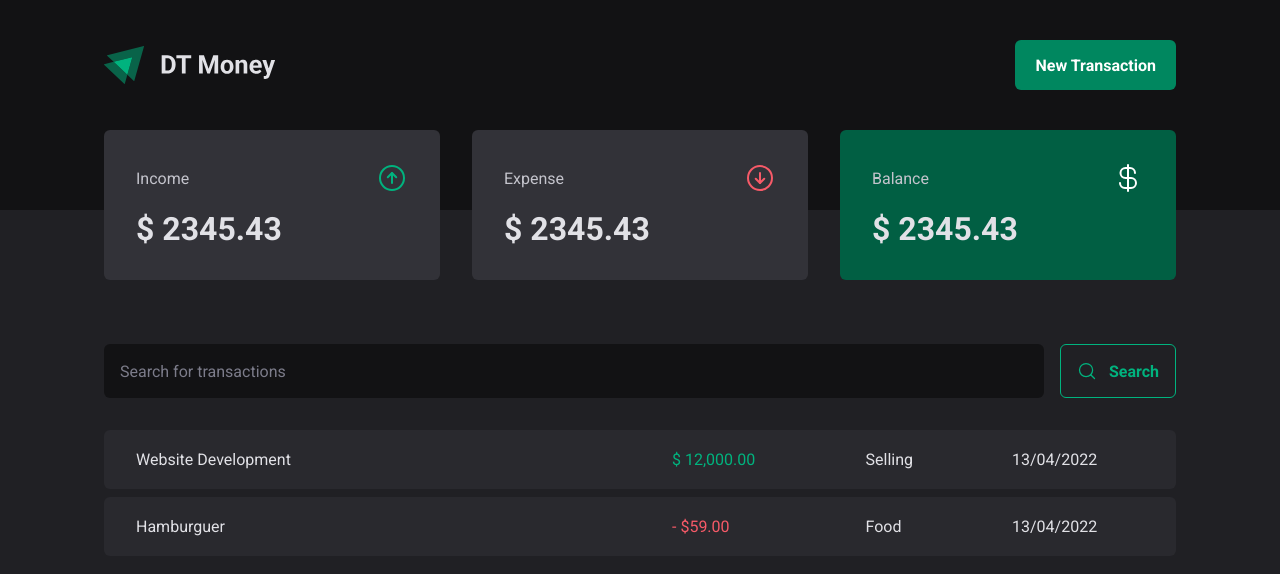
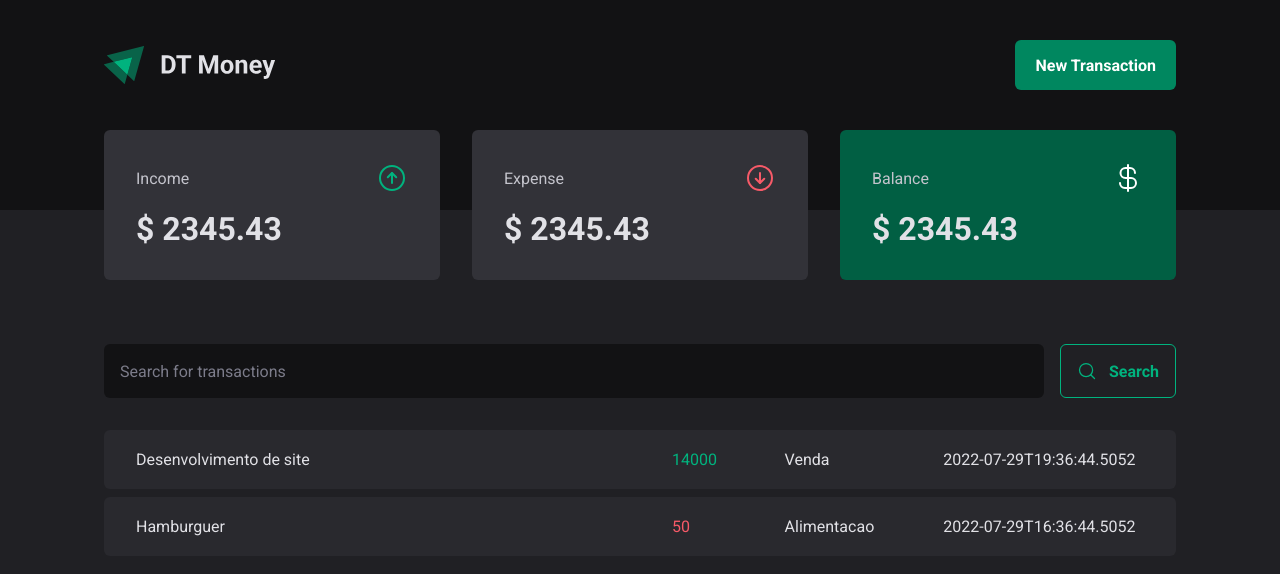
Before and after one commit to ericazpcalaca/dt-money, a React (Vite) app: page / in a window 1280 px wide. Shown: the top 574 px of the page. Built offline with nearby package versions, Linux system fonts and the light colour scheme; data requests are answered from the project's data file.

Commit message:
Config JSON server and request of HTTP

```diff
--- a/package.json
+++ b/package.json
@@ -5,6 +5,7 @@
   "type": "module",
   "scripts": {
     "dev": "vite",
+    "dev:server": "json-server server.json -p 3333 -w",
     "build": "tsc -b && vite build",
     "lint": "eslint .",
     "preview": "vite preview"
@@ -27,6 +28,7 @@
     "eslint-plugin-react-hooks": "^5.2.0",
     "eslint-plugin-react-refresh": "^0.4.20",
     "globals": "^16.3.0",
+    "json-server": "^1.0.0-beta.3",
     "typescript": "~5.8.3",
     "typescript-eslint": "^8.39.1",
     "vite": "^7.1.2"
--- /dev/null
+++ b/server.json
@@ -0,0 +1,20 @@
+{
+    "transactions": [
+        {
+            "id": 1,
+            "description": "Desenvolvimento de site",
+            "type": "income",
+            "category": "Venda",
+            "price":14000,
+            "createdAt":"2022-07-29T19:36:44.5052"
+        },
+        {
+            "id": 2,
+            "description": "Hamburguer",
+            "type": "outcome",
+            "category": "Alimentacao",
+            "price":50,
+            "createdAt":"2022-07-29T16:36:44.5052"
+        }
+    ]
+}
--- a/src/pages/Transactions/index.tsx
+++ b/src/pages/Transactions/index.tsx
@@ -1,9 +1,31 @@
+import { useEffect, useState } from "react";
 import { Header } from "../../components/Header";
 import { Summary } from "../../components/Summary";
 import { SearchForm } from "./components/SearchForm";
 import { PriceHightLight, TransactionsContainer, TransactionsTable } from "./styles";
 
+interface Transaction {
+    id: number;
+    description: string;
+    type: "income" | "outcome";
+    price: number;
+    category: string;
+    createdAt: string;
+}
+
 export function Transactions() {
+    const [transactions, setTransactions] = useState<Transaction[]>([])
+
+    async function loadTransactions() {
+        const response = await fetch('http://localhost:3333/transactions')
+        const data = await response.json()
+
+        setTransactions(data)
+    }
+    useEffect(() => {
+        loadTransactions()
+    }, [])
+
     return (
         <div>
             <Header />
@@ -13,27 +35,21 @@
                 <SearchForm />
                 <TransactionsTable>
                     <tbody>
-                        <tr>
-                            <td width="50%">Website Development</td>
-                            <td>
-                                <PriceHightLight variant="income">
-                                    $ 12,000.00
-                                </PriceHightLight>
-                            </td>
-                            <td>Selling</td>
-                            <td>13/04/2022</td>
-                        </tr>
+                        {transactions.map(transaction => {
+                            return (
+                                <tr>
+                                    <td width="50%">{transaction.description}</td>
+                                    <td>
+                                        <PriceHightLight variant={transaction.type}>
+                                            {transaction.price}
+                                        </PriceHightLight>
+                                    </td>
+                                    <td>{transaction.category}</td>
+                                    <td>{transaction.createdAt}</td>
+                                </tr>
+                            )
+                        })}
 
-                        <tr>
-                            <td width="50%">Hamburguer</td>
-                            <td>
-                                <PriceHightLight variant="outcome">
-                                    - $59.00
-                                </PriceHightLight>
-                            </td>
-                            <td>Food</td>
-                            <td>13/04/2022</td>
-                        </tr>
                     </tbody>
                 </TransactionsTable>
             </TransactionsContainer>
```
Also changed, not shown: 1 other file (tests, documents, lock files or other folders).
